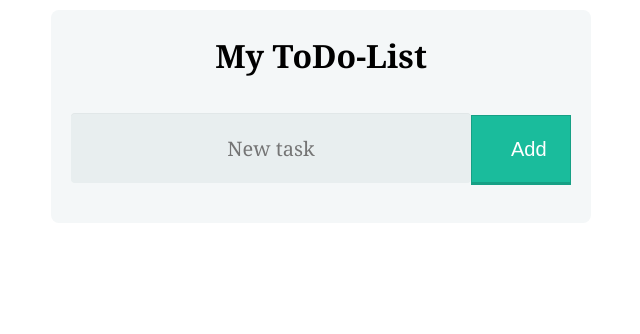
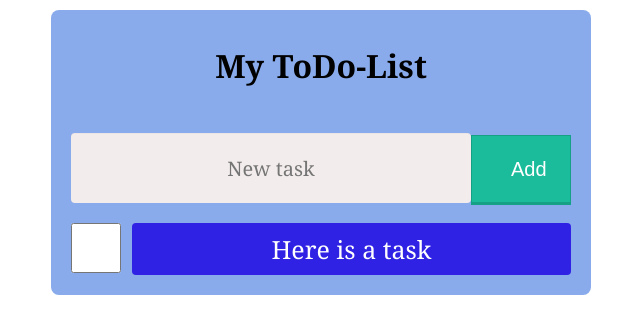
Before and after one commit to FlavioAlm/ToDo-List, a React (Create React App) app: page / in a window 1280 px wide. Shown: the top 334 px of the page, without its empty margins (319-959 px from the left). Built offline with nearby package versions, Linux system fonts and the light colour scheme.

Commit message:
new task

```diff
--- a/src/App.css
+++ b/src/App.css
@@ -1,33 +1,29 @@
 .App {
   max-width: 500px;
   padding: 10px 20px;
-  background: #f4f7f8;
+  background: #89abeb;
   margin: 10px auto;
   padding: 20px;
-  background: #f4f7f8;
   border-radius: 8px;
   font-family: Georgia, "Times New Roman", Times, serif;
 }
 
 .App h1{
   text-align: center;
-  padding: 20px 0;
+  padding: 30px 0;
   margin: -16px -16px 16px -16px;
 }
 
-.App-logo {
-  height: 40vmin;
-  pointer-events: none;
+.form {
+  display: flexbox;
+  background-color: blueviolet;
 }
 
-@media (prefers-reduced-motion: no-preference) {
-  .App-logo {
-    animation: App-logo-spin infinite 20s linear;
-  }
-}
 
+
+/*
 .App-header {
-  background-color: #282c34;
+  background-color: #b5c8ee;
   min-height: 100vh;
   display: flex;
   flex-direction: column;
@@ -35,17 +31,4 @@
   justify-content: center;
   font-size: calc(10px + 2vmin);
   color: white;
-}
-
-.App-link {
-  color: #61dafb;
-}
-
-@keyframes App-logo-spin {
-  from {
-    transform: rotate(0deg);
-  }
-  to {
-    transform: rotate(360deg);
-  }
-}
+} */
--- a/src/App.js
+++ b/src/App.js
@@ -1,14 +1,33 @@
 import React from 'react';
 import './App.css'
 import Form from './Form'
+import Task from './Task'
 
-function App() {
-  return (
-    <div className="App">
-      <h1>My ToDo-List</h1>
-      <Form />
-    </div>
-  );
+class App extends React.Component {
+  constructor(props) {
+    super(props)
+    this.state = {
+      items: [{id:0, value: 0, isCompleted: false, isVisible: false }]
+    }
+  }
+
+  handleSubmit(e) {
+    console.log("submitted!")
+  }
+
+  render(){
+    return (
+      <div className="App">
+        <h1>My ToDo-List</h1>
+        <Form
+          className="Form"
+          id={this.state.items.id}
+          onSubmit={this.handleSubmit}
+        />
+        <Task />
+      </div>
+    );
+  }
 }
 
 export default App;
--- a/src/Form.css
+++ b/src/Form.css
@@ -1,6 +1,5 @@
 .Form input[type="text"] {
   font-family: Georgia, "Times New Roman", Times, serif;
-  background: lightskyblue;
   text-align: center;
   border: none;
   border-radius: 4px;
@@ -13,8 +12,8 @@
   box-sizing: border-box;
   -webkit-box-sizing: border-box;
   -moz-box-sizing: border-box;
-  background-color: #e8eeef;
-  color:#8a97a0;
+  background-color: #f3ecec;
+  color:#6a6b6d;
   -webkit-box-shadow: 0 1px 0 rgba(0,0,0,0.03) inset;
   box-shadow: 0 1px 0 rgba(0,0,0,0.03) inset;
   margin-bottom: 20px
@@ -36,9 +35,10 @@
 }
 
 .Form input[type="submit"]:hover {
-  background: teal;
+  background: rgb(23, 175, 112);
 }
 
 .Form input[type="text"]:focus {
-  background: aquamarine;
+  background: rgb(255, 255, 255);
+  color: black;
 }
--- a/src/Form.js
+++ b/src/Form.js
@@ -1,9 +1,14 @@
 import React from 'react'
 import './Form.css'
 
-const Form = () => (
-  <form className='Form'>
-    <input type='text' placeholder="New task" />
+const Form = (props) => (
+  <form className='Form' onSubmit={props.onSubmit}>
+    <input
+      key="1"
+      type='text'
+      placeholder="New task"
+      id="1"
+    />
     <input type='submit' value="Add"/>
   </form>
 )
--- /dev/null
+++ b/src/Task.css
@@ -0,0 +1,24 @@
+.Task {
+  display: flex;
+  flex-direction: row;
+  justify-content: space-between;
+}
+
+.Task input[type="text"] {
+  font-family: Georgia, "Times New Roman", Times, serif;
+  text-align: center;
+  border: none;
+  border-radius: 4px;
+  font-size: 25px;
+  height: 50px;
+  width: 87%;
+  background-color: #2f22e4;
+  color:#ffffff;
+}
+
+.Task input[type="checkbox"] {
+  text-align: center;
+  margin: 0 0 0 0;
+  height: 50px;
+  width: 10%;
+}
--- /dev/null
+++ b/src/Task.js
@@ -0,0 +1,13 @@
+import React from 'react'
+import './Task.css'
+
+const Task = () => {
+  return (
+    <div className='Task'>
+      <input type="checkbox"/>
+      <input type="text" value="Here is a task" />
+    </div>
+  )
+}
+
+export default Task
```
Also changed, not shown: 1 other file (tests, documents, lock files or other folders).
